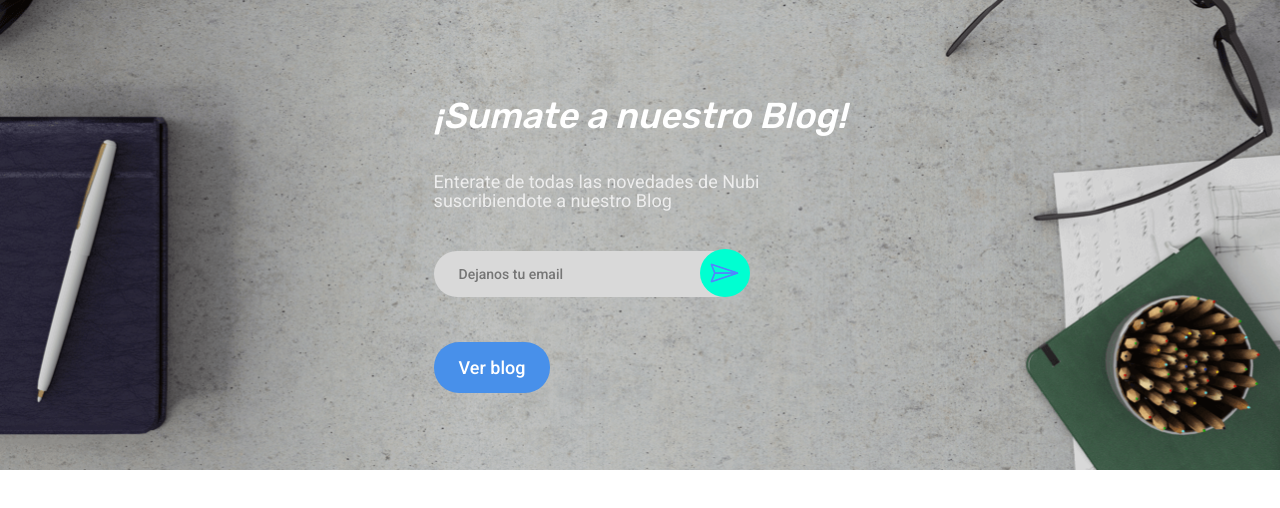
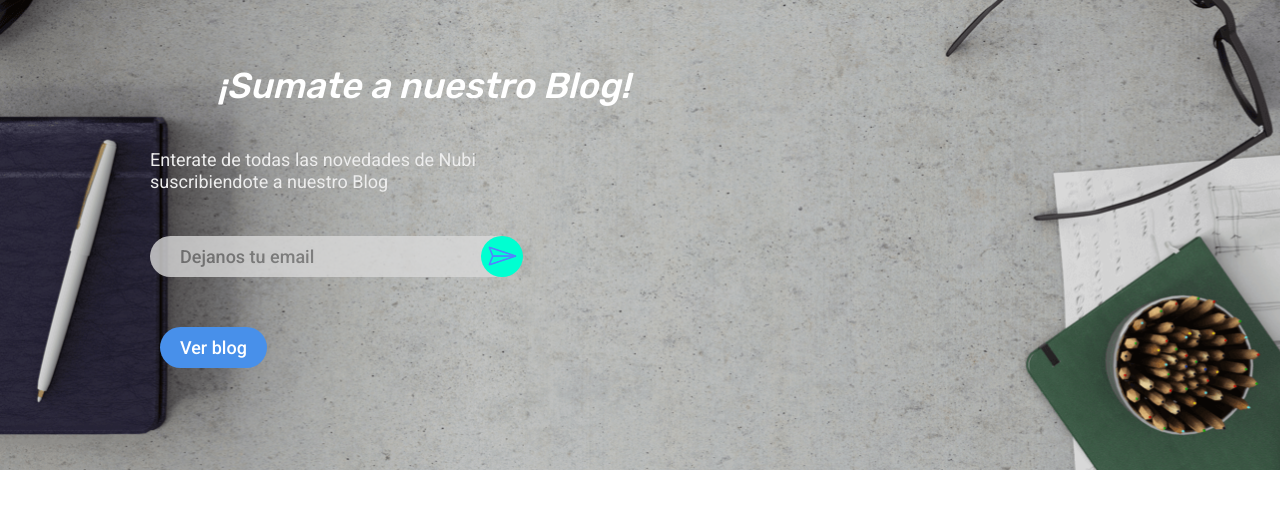
Before and after one commit to jonathanlevrero/NubiProyecto, a React (Create React App) app in the folder nubilanding/: page / in a window 1280 px wide. Shown: the top 508 px of the page. Built offline with nearby package versions, Linux system fonts and the light colour scheme.

Commit message:
hice todos los arreglos exepto de poner variables a los colores

```diff
--- a/nubilanding/src/App.js
+++ b/nubilanding/src/App.js
@@ -4,7 +4,7 @@
 function App() {
   return (
     <div className="App">
-    <Blog />
+      <Blog />
     </div>
   );
 }
--- a/nubilanding/src/components/blog/blog.js
+++ b/nubilanding/src/components/blog/blog.js
@@ -2,20 +2,18 @@
 import styles from './styles.module.scss';
 import Form from './form';
 
-class Blog extends React.Component {
-  render() {
+function Blog() {
   return (
     <div className={styles.contenedorGeneral}>
       <div className={styles.contenedor}>
         <h1 className={styles.titulo}>¡Sumate a nuestro Blog!</h1>
         <p className={styles.texto}>Enterate de todas las novedades de Nubi</p>
-          <p className={styles.textoDos}>suscribiendote a nuestro Blog</p>
+        <p className={styles.texto}>suscribiendote a nuestro Blog</p>
         <Form />
-          <botton className={styles.ver}>Ver blog</botton>
+        <button className={styles.botonVer}>Ver blog</button>
       </div>
     </div>
-    )
-  }
+  );
 }
 
 export default Blog;
--- a/nubilanding/src/components/blog/form.js
+++ b/nubilanding/src/components/blog/form.js
@@ -3,11 +3,9 @@
 
 class Form extends React.Component {
   state = { email: '' };
-  onChange(e) {
-    this.setState({
-      [e.target.email]: e.target.value
-    })
-  }
+
+  onChange = event => this.setState ({email : event.target.value})
+
   render() {
     return (
       <form className={styles.formContenedor}>
@@ -16,9 +14,9 @@
           name="email"
           placeholder="Dejanos tu email"
           value={this.state.email}
-          onChange={this.onChange.bind(this)}
-          className={styles.input}></input>
-        <botton type="submit" name="boton" className={styles.enviar}></botton>
+          onChange={this.onChange}
+          className={styles.input} />
+        <button type="submit" name="boton-enviar" className={styles.botonEnviar} />
       </form>
     );
   }
--- a/nubilanding/src/components/blog/styles.module.scss
+++ b/nubilanding/src/components/blog/styles.module.scss
@@ -6,17 +6,16 @@
   background-image: url("../../assets/bg_blog.png");
   background-repeat: no-repeat;
   background-size: cover;
-  display: flex; /*por sacar el estilo de app.js(texte-align-center)*/
-  justify-content: center;
-  align-content: center;
+  display: flex;
+  justify-content: start;
 }
 
 .contenedor {
-  width: auto;
+  width: 480px;
   height: 350px;
   position: relative;
-  top: 100px;
-  margin: -30px 0px;
+  top: 50px;
+  left: 150px;
 }
 
 .titulo {
@@ -25,53 +24,64 @@
   font-style: italic;
   font-size: 36px;
   color: #ffffff;
+  text-align: end;
+  position: relative;
+  bottom: 10px;
 }
 
-.texto, .textoDos {
-    font-family: "Roboto";
-    font-weight: 400;
-    font-size: 18px;
-    color: #ededed;
-    padding: 10px 0px 0px;
+div p:first-of-type {
+  position: relative;
+  top: 8px;
 }
 
-.textoDos {
-  margin-top: -30px;
+.texto {
+  font-family: "Roboto";
+  font-weight: 400;
+  font-size: 18px;
+  color: #ededed;
+  padding: 10px 0px 0px;
+  line-height: 10%;
 }
 
 .formContenedor {
-  margin: 40px 0px 60px; /*agranda el espacio entre el input y el boton-ver*/
+  margin: 40px 0px 50px; /*agranda el espacio entre el input y el boton-ver*/
 }
 
 .input {
   font-family: "Roboto";
   font-weight: 500;
-  font-size: 14px;
+  font-size: 18px;
   color: #6a6a6a;
   background-color: #d9d9d9;
-  padding: 10px 115px 10px 20px;
-  border: transparent solid 5px;
+  opacity: 0.8;
+  padding: 10px 120px 10px 30px;
+  border: none;
   border-radius: 35px;
 }
 
-.enviar {
+.botonEnviar {
+  width: 42px;
+  height: 41px;
   background-color: #00ffd1;
   background-image: url("../../assets/ic_send2_blue.svg");
   background-position: center;
   background-repeat: no-repeat;
-  padding: 9px 20px;
-  border: transparent solid 5px;
-  border-radius: 80%;
-  margin-left: -40px; /* para que el btn este sobre el input*/
+  position: relative;
+  top: 13px;
+  right: 35px;
+  border: none;
+  border-radius: 50%;
 }
 
-.ver {
+.botonVer {
   font-family: "Roboto";
   font-weight: 500;
   font-size: 18px;
   color: #ffffff;
   background-color: #4890ea;
+  position: relative;
+  left: 10px;
   padding: 10px 20px;
-  border: transparent solid 5px;
+  border: none;
   border-radius: 25px;
 }
```
Lines whose indentation alone changed are shown as unchanged.
